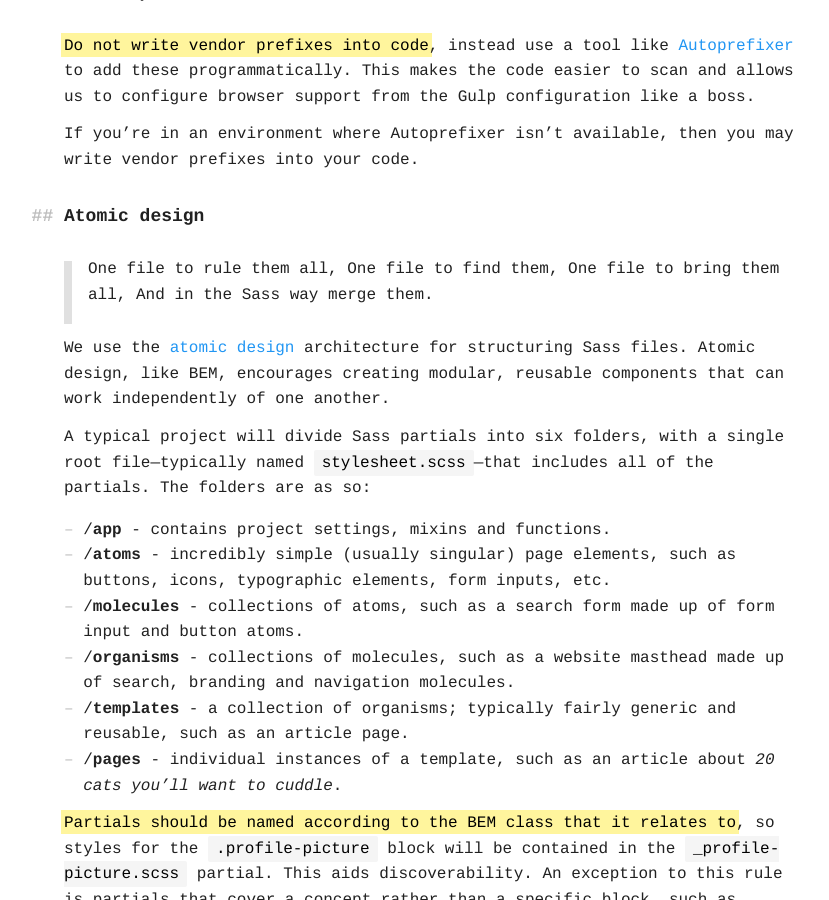
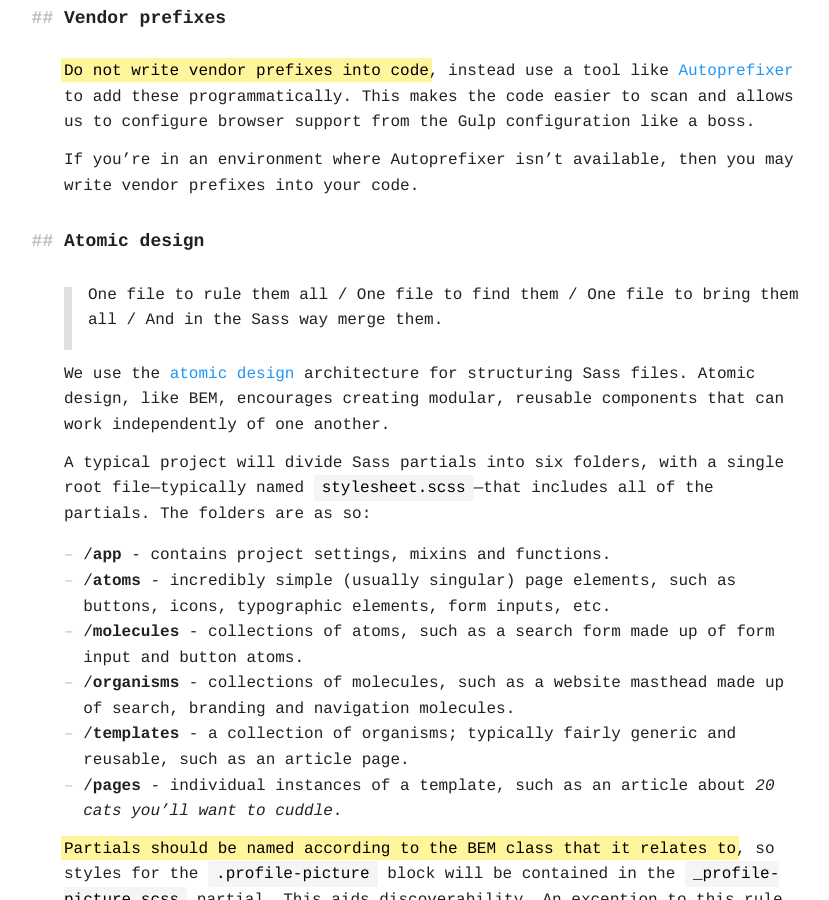
Before and after one commit to querkmachine/FSFrontEndDocs, a Jekyll site: the page built from authoring-guidelines/writing-css-sass.md, in a window 1280 px wide and 900 px high, scrolled down 3488 px. Shown: the whole window, without its empty margins (208-1037 px from the left). Built offline with Jekyll 4.4.1, drawn with Linux system fonts in a browser that asks for light colours; some of the changed text lies outside the part shown.

```diff
--- a/authoring-guidelines/writing-css-sass.md
+++ b/authoring-guidelines/writing-css-sass.md
@@ -107,7 +107,7 @@
 If you're in an environment where Autoprefixer isn't available, then you may write vendor prefixes into your code.
 
 ## Atomic design
-> One file to rule them all, One file to find them, One file to bring them all, And in the Sass way merge them.
+> One file to rule them all / One file to find them / One file to bring them all / And in the Sass way merge them.
 
 We use the [atomic design](http://bradfrost.com/blog/post/atomic-web-design/) architecture for structuring Sass files. Atomic design, like BEM, encourages creating modular, reusable components that can work independently of one another.
 
```
Also changed, not shown: other parts of authoring-guidelines/writing-css-sass.md (+1 -1 lines).
